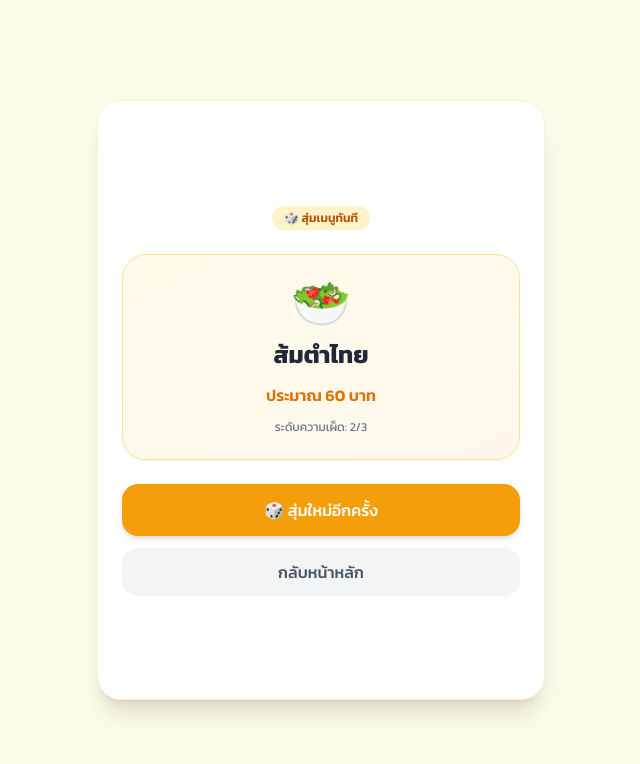
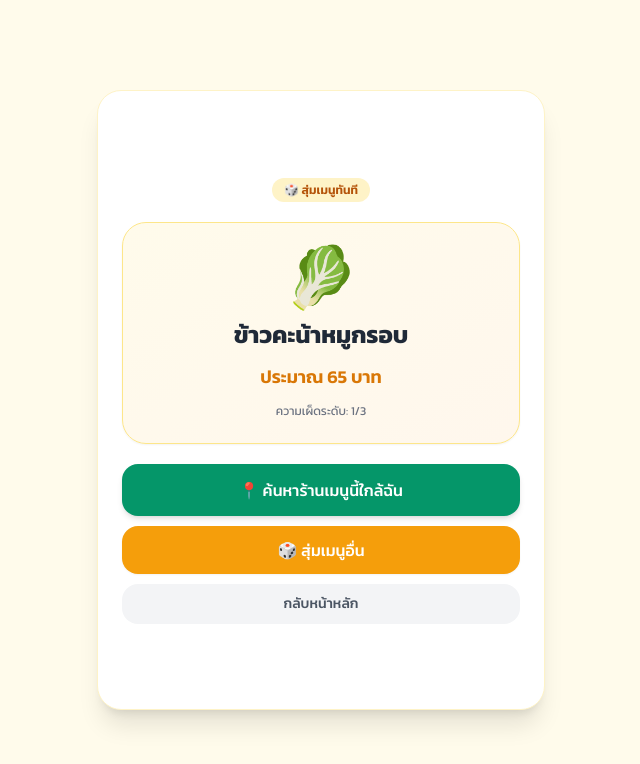
Before and after one commit to sudtida9051/eatd, a plain HTML site: page index.html in a window 1280 px wide. Both pictures are taken after a click on the button "🎲 สุ่มเมนูทันที". Shown: the whole page, without its empty margins (319-959 px from the left). Drawn offline with nearby package versions, Linux system fonts and the light colour scheme.

Commit message:
Update index.html

```diff
--- a/index.html
+++ b/index.html
@@ -4,9 +4,7 @@
     <meta charset="UTF-8">
     <meta name="viewport" content="width=device-width, initial-scale=1.0">
     <title>กินอะไรดี? - What Should I Eat?</title>
-    <!-- Tailwind CSS CDN -->
     <script src="https://cdn.tailwindcss.com"></script>
-    <!-- Google Font (Kanit) -->
     <link href="https://fonts.googleapis.com/css2?family=Kanit:wght@300;400;500;600;700&display=swap" rel="stylesheet">
     <style>
         body { font-family: 'Kanit', sans-serif; }
@@ -14,33 +12,33 @@
 </head>
 <body class="bg-amber-50 min-h-screen flex items-center justify-center p-4">
 
-    <!-- App Container -->
-    <div class="w-full max-w-md bg-white rounded-3xl shadow-xl overflow-hidden border border-amber-100 min-h-[600px] flex flex-col justify-between p-6">
+    <div class="w-full max-w-md bg-white rounded-3xl shadow-xl overflow-hidden border border-amber-100 min-h-[620px] flex flex-col justify-between p-6">
 
-        <!-- STEP 1: HOME PAGE -->
         <div id="step-home" class="flex flex-col justify-between h-full space-y-8 my-auto">
-            <div class="text-center space-y-3 pt-6">
+            <div class="text-center space-y-3 pt-4">
                 <div class="w-20 h-20 bg-amber-100 text-amber-600 rounded-full flex items-center justify-center mx-auto text-4xl shadow-inner">
                     🍳
                 </div>
                 <h1 class="text-3xl font-bold text-gray-800">กินอะไรดี?</h1>
-                <p class="text-gray-500 text-sm">แอปช่วยเลือกเมนูอาหารที่เหมาะกับคุณ<br>ได้อย่างรวดเร็ว ภายในไม่กี่ขั้นตอน</p>
+                <p class="text-gray-500 text-sm">ช่วยเลือกเมนู พร้อมค้นหาร้านใกล้คุณ<br>ได้ทันทีในไม่กี่วินาที</p>
             </div>
 
             <div class="space-y-3">
                 <button onclick="goToStep('step-budget')" class="w-full bg-amber-500 hover:bg-amber-600 text-white font-medium py-3.5 rounded-2xl shadow-lg shadow-amber-200 transition active:scale-95 text-lg">
-                    🎯 ช่วยฉันเลือก
+                    🎯 ช่วยฉันเลือก (กรองเงื่อนไข)
                 </button>
-                <button onclick="randomDirectly()" class="w-full bg-gray-100 hover:bg-gray-200 text-gray-700 font-medium py-3.5 rounded-2xl transition active:scale-95 text-lg">
+                <button onclick="randomDirectly()" class="w-full bg-amber-100 hover:bg-amber-200 text-amber-800 font-medium py-3.5 rounded-2xl transition active:scale-95 text-lg">
                     🎲 สุ่มเมนูทันที
+                </button>
+                <button onclick="searchNearbyGeneral()" class="w-full bg-gray-100 hover:bg-gray-200 text-gray-700 font-medium py-3 rounded-2xl transition active:scale-95 text-sm flex items-center justify-center gap-2">
+                    📍 ค้นหาร้านอาหารใกล้ฉันเลย
                 </button>
             </div>
         </div>
 
-        <!-- STEP 2: BUDGET -->
         <div id="step-budget" class="hidden space-y-6">
             <div>
-                <span class="text-xs font-semibold text-amber-500 uppercase tracking-wider">ขั้นตอนที่ 1 จาก 3</span>
+                <span class="text-xs font-semibold text-amber-500 uppercase tracking-wider">ขั้นตอนที่ 1 จาก 2</span>
                 <h2 class="text-2xl font-bold text-gray-800 mt-1">เลือกลิมิตงบประมาณ 💵</h2>
             </div>
             <div class="space-y-3">
@@ -60,15 +58,13 @@
             <button onclick="goToStep('step-home')" class="text-sm text-gray-400 hover:text-gray-600 w-full text-center">← ย้อนกลับ</button>
         </div>
 
-        <!-- STEP 3: PREFERENCES (ALLERGIES / DISLIKES / SPICY) -->
         <div id="step-pref" class="hidden space-y-6">
             <div>
-                <span class="text-xs font-semibold text-amber-500 uppercase tracking-wider">ขั้นตอนที่ 2 จาก 3</span>
+                <span class="text-xs font-semibold text-amber-500 uppercase tracking-wider">ขั้นตอนที่ 2 จาก 2</span>
                 <h2 class="text-2xl font-bold text-gray-800 mt-1">ข้อจำกัดอาหาร 🚫</h2>
             </div>
 
             <div class="space-y-4">
-                <!-- Food Restrictions -->
                 <div>
                     <label class="block text-sm font-semibold text-gray-700 mb-2">อาหารที่ไม่กิน / อาหารที่แพ้</label>
                     <div class="grid grid-cols-2 gap-2 text-sm">
@@ -87,7 +83,6 @@
                     </div>
                 </div>
 
-                <!-- Spicy Level -->
                 <div>
                     <label class="block text-sm font-semibold text-gray-700 mb-2">ระดับความเผ็ดที่กินได้ 🌶️</label>
                     <select id="spicy-level" class="w-full p-3 border-2 border-gray-100 rounded-xl focus:border-amber-500 outline-none text-sm">
@@ -107,32 +102,31 @@
             </div>
         </div>
 
-        <!-- STEP 4: LOADING -->
         <div id="step-loading" class="hidden flex-col items-center justify-center my-auto space-y-4 text-center">
             <div class="w-16 h-16 border-4 border-amber-500 border-t-transparent rounded-full animate-spin"></div>
-            <p class="text-gray-600 font-medium">ระบบกำลังตรวจสอบเงื่อนไข<br>และเลือกเมนูที่เหมาะกับคุณ...</p>
+            <p class="text-gray-600 font-medium">ระบบกำลังเลือกเมนูอร่อยๆ<br>ที่เหมาะกับคุณ...</p>
         </div>
 
-        <!-- STEP 5: RESULT PAGE -->
-        <div id="step-result" class="hidden space-y-6 text-center my-auto">
+        <div id="step-result" class="hidden space-y-5 text-center my-auto">
             <div class="inline-block px-3 py-1 bg-amber-100 text-amber-700 rounded-full text-xs font-semibold" id="result-badge">
                 ผลลัพธ์จากการสุ่ม
             </div>
 
-            <!-- Menu Card -->
             <div class="bg-gradient-to-br from-amber-50 to-orange-50 p-6 rounded-3xl border border-amber-200 shadow-sm space-y-3">
-                <div class="text-5xl" id="menu-icon">🍱</div>
+                <div class="text-6xl" id="menu-icon">🍱</div>
                 <h3 class="text-2xl font-bold text-gray-800" id="menu-name">ข้าวกะเพราหมูกรอบ</h3>
-                <p class="text-amber-600 font-semibold" id="menu-price">ประมาณ 65 บาท</p>
+                <p class="text-amber-600 font-semibold text-lg" id="menu-price">ประมาณ 65 บาท</p>
                 <p class="text-xs text-gray-500" id="menu-desc">ความเผ็ด: เผ็ดกลาง | ไม่ขัดกับเงื่อนไขที่แพ้</p>
             </div>
 
-            <!-- Action Buttons -->
-            <div class="space-y-3">
-                <button onclick="rerandom()" class="w-full bg-amber-500 hover:bg-amber-600 text-white font-medium py-3.5 rounded-2xl shadow-md transition active:scale-95">
-                    🎲 สุ่มใหม่อีกครั้ง
+            <div class="space-y-2.5">
+                <button id="find-nearby-btn" onclick="findNearbyStore()" class="w-full bg-emerald-600 hover:bg-emerald-700 text-white font-medium py-3.5 rounded-2xl shadow-md transition active:scale-95 flex items-center justify-center gap-2">
+                    📍 ค้นหาร้านเมนูนี้ใกล้ฉัน
                 </button>
-                <button onclick="goToStep('step-home')" class="w-full bg-gray-100 hover:bg-gray-200 text-gray-600 font-medium py-3 rounded-2xl transition">
+                <button onclick="rerandom()" class="w-full bg-amber-500 hover:bg-amber-600 text-white font-medium py-3 rounded-2xl shadow-sm transition active:scale-95">
+                    🎲 สุ่มเมนูอื่น
+                </button>
+                <button onclick="goToStep('step-home')" class="w-full bg-gray-100 hover:bg-gray-200 text-gray-600 font-medium py-2.5 rounded-2xl transition text-sm">
                     กลับหน้าหลัก
                 </button>
             </div>
@@ -140,26 +134,57 @@
 
     </div>
 
-    <!-- JavaScript Logic -->
     <script>
-        // Database ของอาหาร (Mock Data)
+        // Database อาหารที่เพิ่มเมนูหลากหลายขึ้น (35 รายการ)
         const menuDatabase = [
+            // งบประหยัด (< 50)
             { name: "ข้าวไข่เจียวทรงเครื่อง", price: 40, icon: "🍳", spicy: 0, tags: [] },
             { name: "ก๋วยเตี๋ยวน้ำใส", price: 45, icon: "🍜", spicy: 0, tags: ["ผัก"] },
+            { name: "ข้าวไข่ดาวทรงเครื่อง", price: 35, icon: "🍳", spicy: 0, tags: [] },
+            { name: "บะหมี่สำเร็จรูปใส่ไข่", price: 30, icon: "🍜", spicy: 1, tags: [] },
+            { name: "ข้าวเหนียวหมูปิ้ง", price: 40, icon: "🍢", spicy: 0, tags: ["หมู"] },
+            { name: "ขนมจีนน้ำยาป่า", price: 45, icon: "🍝", spicy: 2, tags: ["ผัก"] },
+            { name: "ข้าวเหนียวส้มตำไทย", price: 50, icon: "🥗", spicy: 2, tags: ["กุ้ง", "ผัก"] },
+
+            // งบมาตรฐาน (50 - 100)
             { name: "ข้าวผัดหมู", price: 50, icon: "🍛", spicy: 0, tags: ["หมู", "ผัก"] },
             { name: "ข้าวกะเพราหมูสับ", price: 55, icon: "🌶️", spicy: 2, tags: ["หมู", "ผัก"] },
-            { name: "ข้าวหมูแดง", price: 60, icon: "🥓", spicy: 0, tags: ["หมู"] },
-            { name: "ส้มตำไทย", price: 60, icon: "🥗", spicy: 2, tags: ["กุ้ง", "ผัก"] },
+            { name: "ข้าวกะเพราไก่ไข่ดาว", price: 60, icon: "🍳", spicy: 2, tags: ["ผัก"] },
+            { name: "ข้าวหมูแดงหมูกรอบ", price: 65, icon: "🥓", spicy: 0, tags: ["หมู"] },
             { name: "ข้าวผัดกุ้ง", price: 70, icon: "🍤", spicy: 0, tags: ["กุ้ง", "ผัก"] },
-            { name: "ต้มยำกุ้งน้ำข้น", price: 120, icon: "🥘", spicy: 3, tags: ["กุ้ง", "ผัก"] },
-            { name: "สเต๊กเนื้อ", price: 180, icon: "🥩", spicy: 0, tags: ["เนื้อ", "ผัก"] },
-            { name: "ชาบูบุฟเฟต์", price: 299, icon: "🍲", spicy: 1, tags: ["หมู", "เนื้อ", "กุ้ง", "ผัก"] }
+            { name: "ก๋วยเตี๋ยวต้มยำสุโขทัย", price: 60, icon: "🍜", spicy: 2, tags: ["หมู", "ผัก"] },
+            { name: "ผัดไทยกุ้งสด", price: 80, icon: "🍝", spicy: 1, tags: ["กุ้ง", "ผัก"] },
+            { name: "ข้าวมันไก่ทอด", price: 55, icon: "🍗", spicy: 0, tags: [] },
+            { name: "ข้าวหน้าเป็ด", price: 75, icon: "🦆", spicy: 0, tags: ["ผัก"] },
+            { name: "ข้าวขาหมู", price: 60, icon: "🍖", spicy: 0, tags: ["หมู"] },
+            { name: "สุกี้น้ำทะเล", price: 70, icon: "🍲", spicy: 1, tags: ["กุ้ง", "ผัก"] },
+            { name: "ข้าวคะน้าหมูกรอบ", price: 65, icon: "🥬", spicy: 1, tags: ["หมู", "ผัก"] },
+            { name: "ราดหน้าหมูหมัก", price: 55, icon: "🍲", spicy: 0, tags: ["หมู", "ผัก"] },
+            { name: "ข้าวกะเพราเนื้อไข่ดาว", price: 80, icon: "🥩", spicy: 3, tags: ["เนื้อ", "ผัก"] },
+            { name: "ข้าวผัดพริกแกงหมู", price: 60, icon: "🍛", spicy: 2, tags: ["หมู", "ผัก"] },
+            { name: "ยำวุ้นเส้นทะเล", price: 85, icon: "🥗", spicy: 3, tags: ["กุ้ง", "ผัก"] },
+
+            // มื้อพิเศษ (101 - 150)
+            { name: "ต้มยำกุ้งน้ำข้น + ข้าวสวย", price: 130, icon: "🥘", spicy: 3, tags: ["กุ้ง", "ผัก"] },
+            { name: "ข้าวหน้าหมูทอดคัตสึด้ง", price: 120, icon: "🍱", spicy: 0, tags: ["หมู"] },
+            { name: "ราเมนซุปกระดูกหมู", price: 140, icon: "🍜", spicy: 0, tags: ["หมู", "ผัก"] },
+            { name: "สเต๊กหมูพริกไทยดำ", price: 129, icon: "🥩", spicy: 1, tags: ["หมู", "ผัก"] },
+            { name: "สปาเก็ตตี้คาโบนาร่า", price: 139, icon: "🍝", spicy: 0, tags: ["หมู"] },
+            { name: "เบอร์เกอร์เนื้อชีส", price: 149, icon: "🍔", spicy: 0, tags: ["เนื้อ", "ผัก"] },
+
+            // จัดเต็ม (> 150)
+            { name: "สเต๊กเนื้อริบอาย", price: 280, icon: "🥩", spicy: 0, tags: ["เนื้อ", "ผัก"] },
+            { name: "ชาบูบุฟเฟต์", price: 299, icon: "🍲", spicy: 1, tags: ["หมู", "เนื้อ", "กุ้ง", "ผัก"] },
+            { name: "ชุดแซลมอนซาชิมิ", price: 350, icon: "🍣", spicy: 0, tags: [] },
+            { name: "พิซซ่าเตาถ่าน", price: 290, icon: "🍕", spicy: 0, tags: ["หมู"] },
+            { name: "ปิ้งย่างเกาหลีบุฟเฟต์", price: 349, icon: "🥓", spicy: 1, tags: ["หมู", "เนื้อ", "ผัก"] },
+            { name: "กุ้งเผาปลาเผาชุดใหญ่", price: 450, icon: "🦐", spicy: 2, tags: ["กุ้ง", "ผัก"] }
         ];
 
-        // State เก็บค่าผู้ใช้
         let userBudget = 999;
         let filteredMenus = [];
         let isDirectRandom = false;
+        let currentSelectedMenu = null;
 
         function goToStep(stepId) {
             const steps = ['step-home', 'step-budget', 'step-pref', 'step-loading', 'step-result'];
@@ -180,65 +205,60 @@
             goToStep('step-pref');
         }
 
-        // กรณีเลือก "ช่วยฉันเลือก" -> กรองข้อมูลแล้วสุ่ม
         function processWizardResult() {
             isDirectRandom = false;
             goToStep('step-loading');
 
-            // ดึงค่า Restriction & Spicy
             const checkedTags = Array.from(document.querySelectorAll('.pref-tag:checked')).map(cb => cb.value);
             const spicyMax = parseInt(document.getElementById('spicy-level').value);
 
             setTimeout(() => {
-                // Filter Logic
                 filteredMenus = menuDatabase.filter(item => {
-                    // Check Budget
                     const matchBudget = item.price <= userBudget;
-                    // Check Restrictions (ถ้าเมนูมีสิ่งที่แพ้/ไม่กิน จะไม่เอา)
                     const matchRestriction = !item.tags.some(tag => checkedTags.includes(tag));
-                    // Check Spicy
                     const matchSpicy = item.spicy <= spicyMax;
-
                     return matchBudget && matchRestriction && matchSpicy;
                 });
 
                 displayResult();
-            }, 1000); // จำลองการประมวลผล 1 วินาที
+            }, 600);
         }
 
-        // กรณีเลือก "สุ่มเมนูทันที" จากหน้าแรก
         function randomDirectly() {
             isDirectRandom = true;
-            filteredMenus = [...menuDatabase]; // ใช้เมนูทั้งหมด
+            filteredMenus = [...menuDatabase];
             goToStep('step-loading');
 
             setTimeout(() => {
                 displayResult();
-            }, 600);
+            }, 400);
         }
 
-        // แสดงผลลัพธ์
         function displayResult() {
+            const findBtn = document.getElementById('find-nearby-btn');
+
             if (filteredMenus.length === 0) {
+                currentSelectedMenu = null;
                 document.getElementById('menu-name').innerText = "ไม่พบเมนูที่ตรงเงื่อนไข";
                 document.getElementById('menu-icon').innerText = "❌";
                 document.getElementById('menu-price').innerText = "-";
                 document.getElementById('menu-desc').innerText = "ลองขยายงบประมาณหรือลดข้อจำกัดอาหารดูนะครับ";
+                findBtn.classList.add('hidden');
             } else {
                 const randomIndex = Math.floor(Math.random() * filteredMenus.length);
-                const selected = filteredMenus[randomIndex];
+                currentSelectedMenu = filteredMenus[randomIndex];
 
-                document.getElementById('menu-name').innerText = selected.name;
-                document.getElementById('menu-icon').innerText = selected.icon;
-                document.getElementById('menu-price').innerText = `ประมาณ ${selected.price} บาท`;
-                document.getElementById('menu-desc').innerText = `ระดับความเผ็ด: ${selected.spicy}/3`;
+                document.getElementById('menu-name').innerText = currentSelectedMenu.name;
+                document.getElementById('menu-icon').innerText = currentSelectedMenu.icon;
+                document.getElementById('menu-price').innerText = `ประมาณ ${currentSelectedMenu.price} บาท`;
+                document.getElementById('menu-desc').innerText = `ความเผ็ดระดับ: ${currentSelectedMenu.spicy}/3`;
+                findBtn.classList.remove('hidden');
             }
 
             document.getElementById('result-badge').innerText = isDirectRandom ? "🎲 สุ่มเมนูทันที" : "🎯 สุ่มแบบกรองตามเงื่อนไข";
             goToStep('step-result');
         }
 
-        // สุ่มอีกครั้ง
         function rerandom() {
             if (filteredMenus.length > 0) {
                 displayResult();
@@ -247,6 +267,20 @@
                 else processWizardResult();
             }
         }
+
+        // ค้นหาร้านเมนูที่สุ่มได้บน Google Maps ทันที
+        function findNearbyStore() {
+            if (currentSelectedMenu) {
+                const query = encodeURIComponent(`ร้าน ${currentSelectedMenu.name} ใกล้ฉัน`);
+                window.open(`https://www.google.com/maps/search/${query}`, '_blank');
+            }
+        }
+
+        // ค้นหาร้านอาหารทั่วไปใกล้ฉันจากหน้าหลัก
+        function searchNearbyGeneral() {
+            const query = encodeURIComponent("ร้านอาหาร ใกล้ฉัน");
+            window.open(`https://www.google.com/maps/search/${query}`, '_blank');
+        }
     </script>
 </body>
 </html>
```
